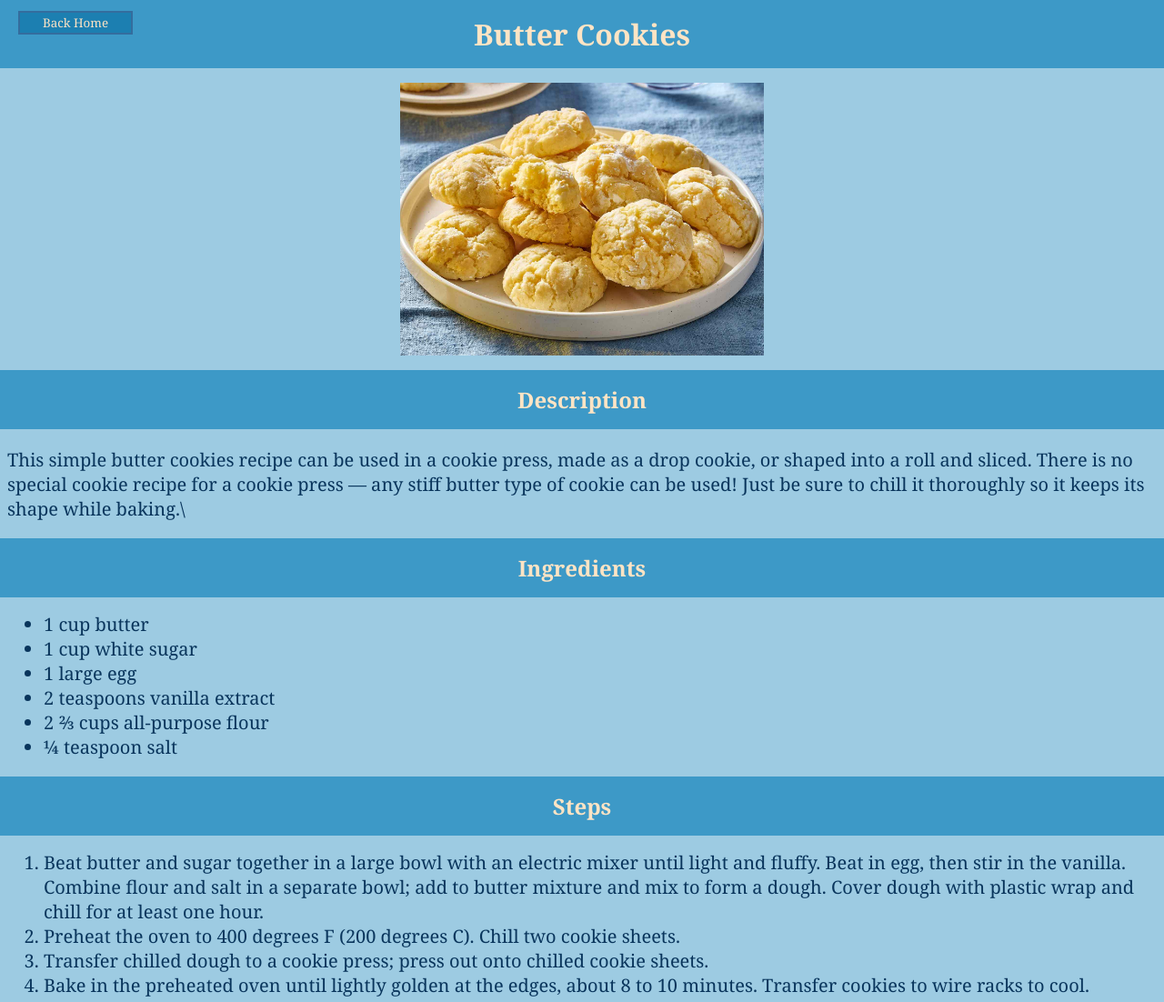
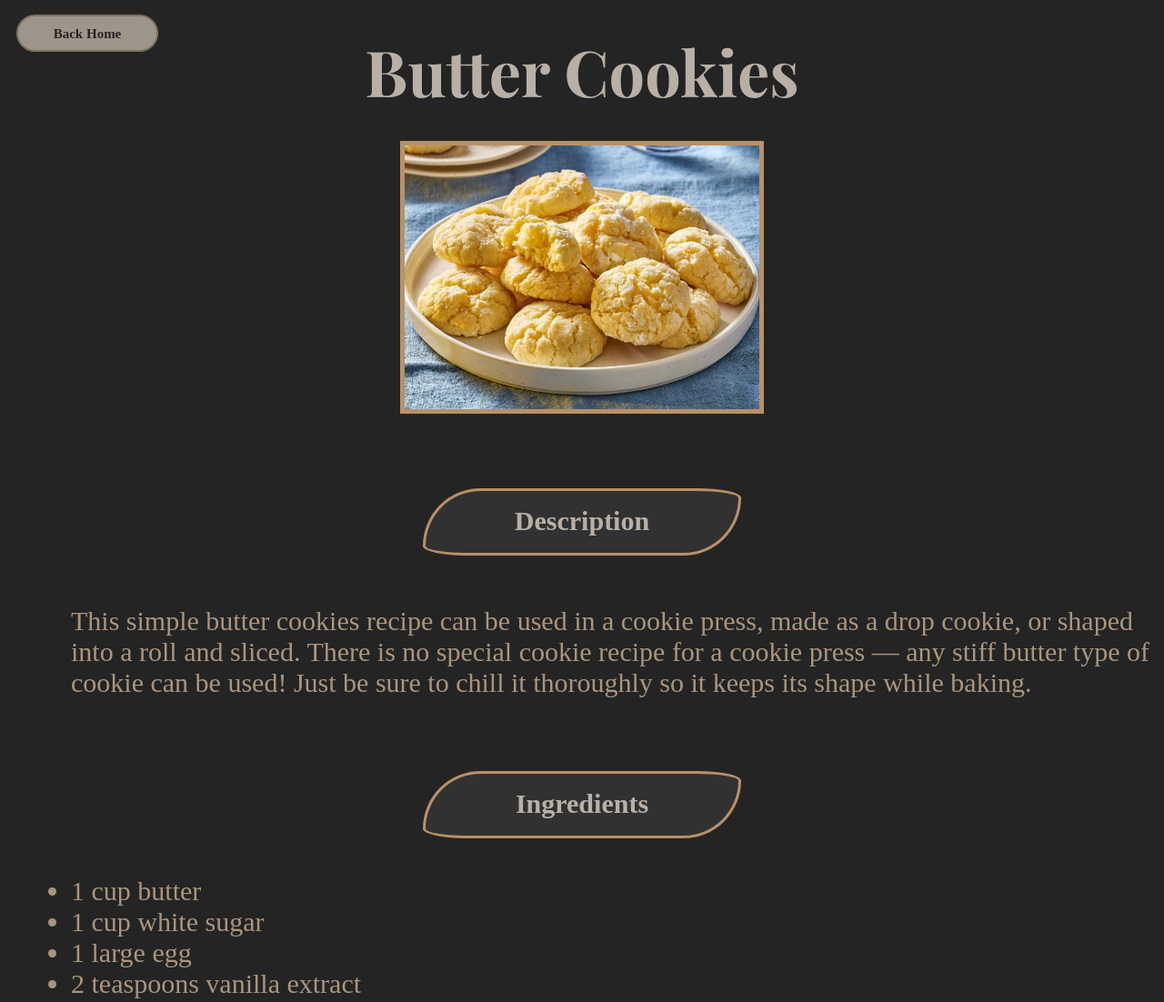
Before and after one commit to rafael-gonca/odin-recipes, a plain HTML site: page recipes/butter-cookies.html in a window 1280 px wide. Shown: the top 1102 px of the page at 91% size. Drawn offline with nearby package versions, Linux system fonts and the light colour scheme; a web font is replaced by a local one.

Commit message:
last commit

```diff
--- a/recipes/butter-cookies.html
+++ b/recipes/butter-cookies.html
@@ -7,23 +7,33 @@
     <title>Butter Cookies</title>
 
     <link rel="stylesheet" href="../style.css">
+
+    <style>
+        @import url('https://fonts.googleapis.com/css2?family=Bodoni+Moda:ital,opsz,wght@0,6..96,400..900;1,6..96,400..900&family=Inter:ital,opsz,wght@0,14..32,100..900;1,14..32,100..900&family=Playfair+Display:ital,wght@0,400..900;1,400..900&display=swap');
+    </style>
 </head>
 
 <body>
     <P>
         <button class=button-pages><a href="../index.html">Back Home</a></button>
     </P>
-    <h1 class="pages-title">Butter Cookies</h1>
+    <div class="titles">
+        <h1 class="pages-title">Butter Cookies</h1>
+    </div>
     <img src="../images/butter-cookies.jpg" height="300" width="400" alt="many butter cookies">
-    <h2>Description</h2>
+    <div class="titles">
+        <h2>Description</h2>
+    </div>
     <p class="description">
         This simple butter cookies recipe can be used in a cookie press,
         made as a drop cookie, or shaped into a roll and sliced.
         There is no special cookie recipe for a cookie press —
         any stiff butter type of cookie can be used! Just be sure to chill it
-        thoroughly so it keeps its shape while baking.\
+        thoroughly so it keeps its shape while baking.
     </p>
-    <h2>Ingredients</h2>
+    <div class="titles">
+        <h2>Ingredients</h2>
+    </div>
     <ul>
         <li>1 cup butter</li>
         <li>1 cup white sugar</li>
@@ -32,7 +42,9 @@
         <li>2 ⅔ cups all-purpose flour</li>
         <li>¼ teaspoon salt</li>
     </ul>
-    <h2>Steps</h2>
+    <div class="titles">
+        <h2>Steps</h2>
+    </div>
     <ol>
         <li>Beat butter and sugar together in a large bowl with an electric mixer until light
             and fluffy. Beat in egg, then stir in the vanilla. Combine flour and salt in a
--- a/style.css
+++ b/style.css
@@ -1,6 +1,9 @@
 * {
     /* outline: 2px solid red; */
-    font-family: Georgia, 'Times New Roman', Times, serif
+    font-family: "Times New Roman", Times, serif;
+    font-optical-sizing: auto;
+    font-weight: 700;
+    font-style: normal;
 }
 
 *,
@@ -9,49 +12,69 @@
     box-sizing: border-box;
 }
 
+
 html {
     box-sizing: border-box;
-    background-color: rgb(61, 153, 199, 50%);
+    background-color: rgb(36, 36, 36);
 }
 
 a {
     text-decoration: none;
-    color: bisque;
+    color: rgb(36, 36, 36);
     /* link com cor e sem sublinhado */
 }
 
 
 .home-title {
     text-align: center;
-    color: bisque;
-    background-color: rgb(61, 153, 199);
+    color: rgb(184, 176, 167);
+    font-size: 70px;
+    /* background-color: rgb(61, 153, 199); */
     padding: 10px;
-    border: 3px solid rgb(52, 109, 158);
+    /* border: 3px solid rgb(52, 109, 158); */
     margin: 5px;
-    height: 70px;
-    width: 800px;
+    font-family: "Playfair Display", "Times New Roman", serif;
+    font-optical-sizing: auto;
+    font-weight: 700;
+    font-style: normal;
+
 }
 
 h1,
 h2 {
     text-align: center;
-    color: bisque;
+    color: rgb(184, 176, 167);
 }
 
 button {
-    background-color: rgb(61, 153, 199);
-    color: aliceblue;
-    margin: 12px;
-    border: 2px solid rgb(52, 109, 158);
-    height: 20px;
-    width: 110px;
+    background-color: rgb(184, 176, 167);
+    color: rgb(36, 36, 36);
+
+    border: 2px solid rgb(128, 114, 99);
+    border-radius: 30px;
+    height: 40px;
+    width: 130px;
     box-sizing: content-box;
-    /* position: fixed; */
+    cursor: pointer;
+    transition: background-color 0.3s;
+    /* flex: 1; */
+    font-family: "Inter", "Times New Roman", serif;
+    font-optical-sizing: auto;
+    font-weight: 500;
+    font-style: normal;
+}
+
+button:hover {
+    background-color:  rgb(128, 114, 99);
 }
 
 .button-pages {
     position: fixed;
-    background-color: rgb(28, 127, 177);
+    margin-left: 10px;
+    background-color: rgb(158, 149, 138);
+    height: 35px;
+    width: 140px;
+    font-size: 15px;
 }
 
 img {
@@ -59,40 +82,76 @@ img {
     margin-right: auto;
     margin-left: auto;
     margin-bottom: 32px;
-    background-color: blue;
-
+    border: 5px solid rgb(184, 145, 103);
 }
 
 ul li,
 ol li,
 .description {
-    font-size: 20px;
-    color: rgb(9, 53, 92);
+    font-size: 30px;
+    color: rgb(170, 149, 125);
+    font-family: "Times New Romans", serif;
+    font-optical-sizing: auto;
+    font-weight: 300;
+    font-style: normal;
 }
 
-.pages-title,
 h2 {
-    background: rgb(61, 153, 199);
-    margin: -16px -16px 16px -16px;
-    padding: 16px;
+    /* background-color: rgb(184, 176, 167); */
+    padding: 1rem;
+    border: 3px solid rgb(184, 145, 103);
+    border-radius: 90px 20%;
+    height: 74px;
+    width: 350px;
+    font-size: 30px;
+    background-color: rgb(49, 49, 49);
+    margin-top: 50px;
     /* 16px = 1rem */
+
+}
+
+.pages-title {
+    padding: 10px;
+    margin: 5px auto 20px;
+    font-size: 70px;
+    font-family: "Playfair Display", serif;
+    font-optical-sizing: auto;
+    font-weight: 700;
+    font-style: normal;
+
 }
 
 .description,
 ul,
 ol {
-    margin-bottom: 35px;
+    /* margin-bottom: 35px; */
+    padding-left: 70px;
 }
 
 .home-title-container {
     display: flex;
     justify-content: center;
+    align-items: center;
 }
 
 /* container */
 .buttons-home  {
     display: flex;
-    justify-content: space-evenly;
-    align-items: baseline;
-    margin: auto;
+    justify-content: center;
+    gap: 30px;
 }
+
+.buttons-home button {
+    height: 40px;
+    width: 130px;
+    flex: initial; /* 0 1 auto */
+}
+
+.buttons-home .choco {
+    flex: none; /* 0 0 auto */
+}
+
+.titles {
+    display: flex;
+    justify-content: center;
+}
```
Also changed, not shown: index.html (+14 -3 lines), recipes/chocolate-mousse.html (+19 -5 lines), recipes/hot-dog-burnt-ends.html (+16 -4 lines).
